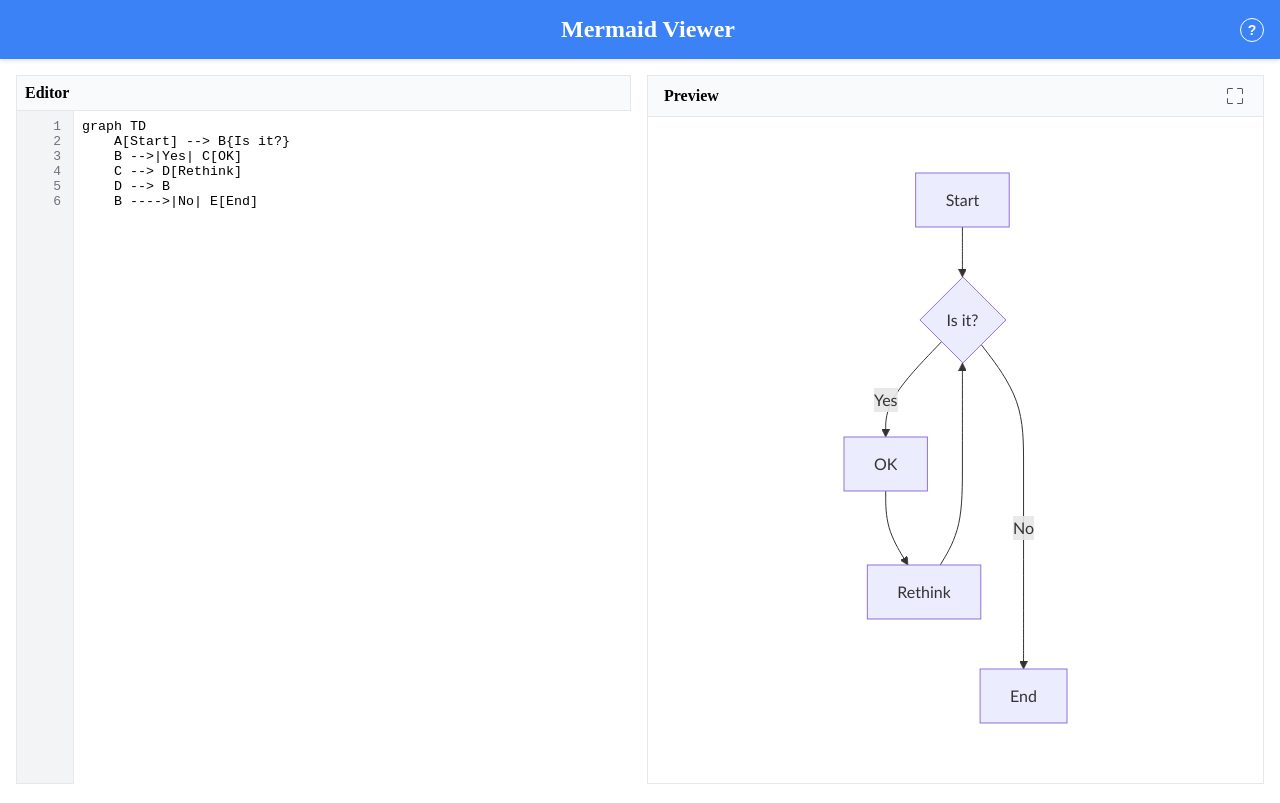
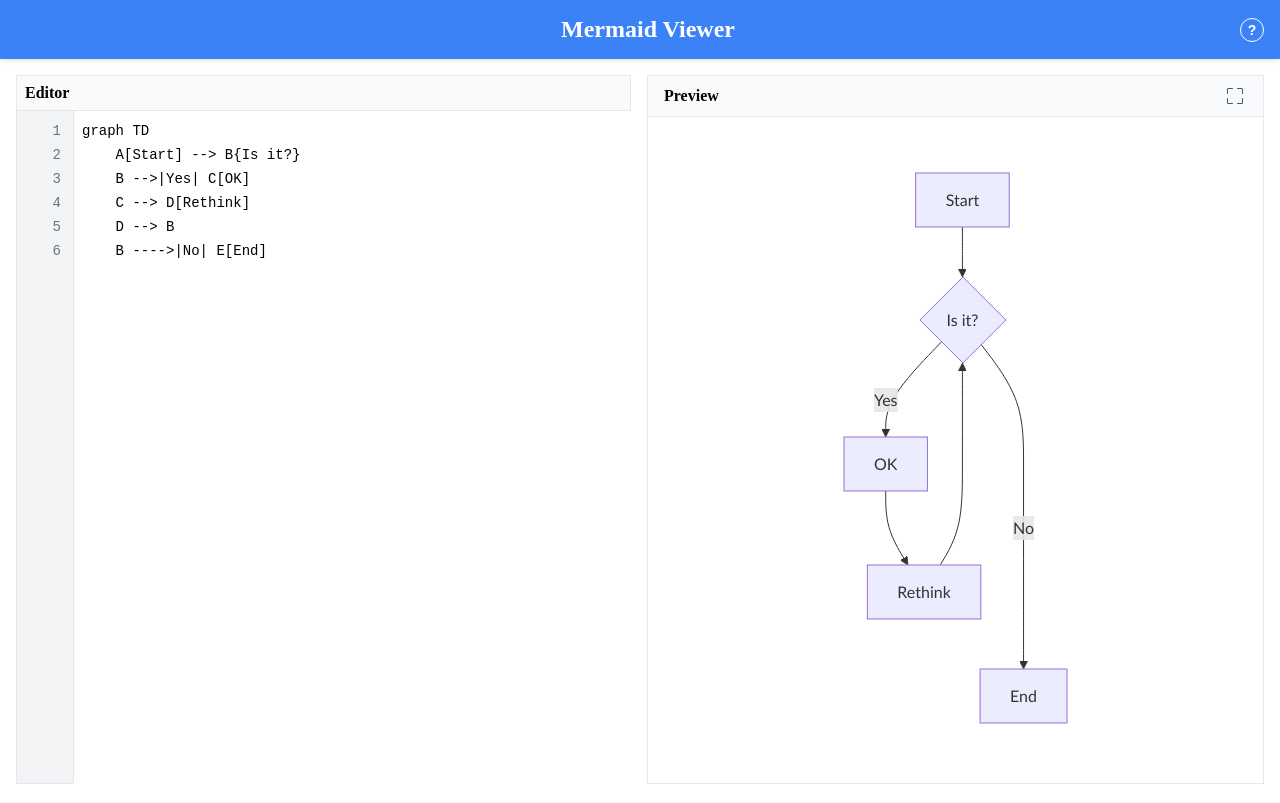
Before and after one commit to xyz600/mermaid-viewer, a React (Vite) app: page / in a window 1280 px wide. Built offline with nearby package versions, Linux system fonts and the light colour scheme.

Commit message:
Fix line height mismatch between editor text and line numbers

```diff
--- a/src/components/Editor.tsx
+++ b/src/components/Editor.tsx
@@ -33,6 +33,7 @@ export const Editor: React.FC<EditorProps> = ({ code, onChange, highlightedLine
           textAlign: 'right',
           userSelect: 'none',
           fontFamily: 'monospace',
+          fontSize: '14px',
           borderRight: '1px solid #e5e7eb',
           minWidth: '2.5rem'
         }}>
@@ -43,7 +44,9 @@ export const Editor: React.FC<EditorProps> = ({ code, onChange, highlightedLine
                 backgroundColor: highlightedLine === num ? '#fef3c7' : 'transparent',
                 fontWeight: highlightedLine === num ? 'bold' : 'normal',
                 color: highlightedLine === num ? '#92400e' : '#6b7280',
-                padding: '0 0.25rem'
+                padding: '0 0.25rem',
+                lineHeight: '1.5rem',
+                height: '1.5rem'
               }}
             >
               {num}
@@ -58,6 +61,8 @@ export const Editor: React.FC<EditorProps> = ({ code, onChange, highlightedLine
               height: '100%',
               padding: '0.5rem',
               fontFamily: 'monospace',
+              fontSize: '14px',
+              lineHeight: '1.5rem',
               border: 'none',
               resize: 'none',
               outline: 'none',
```
